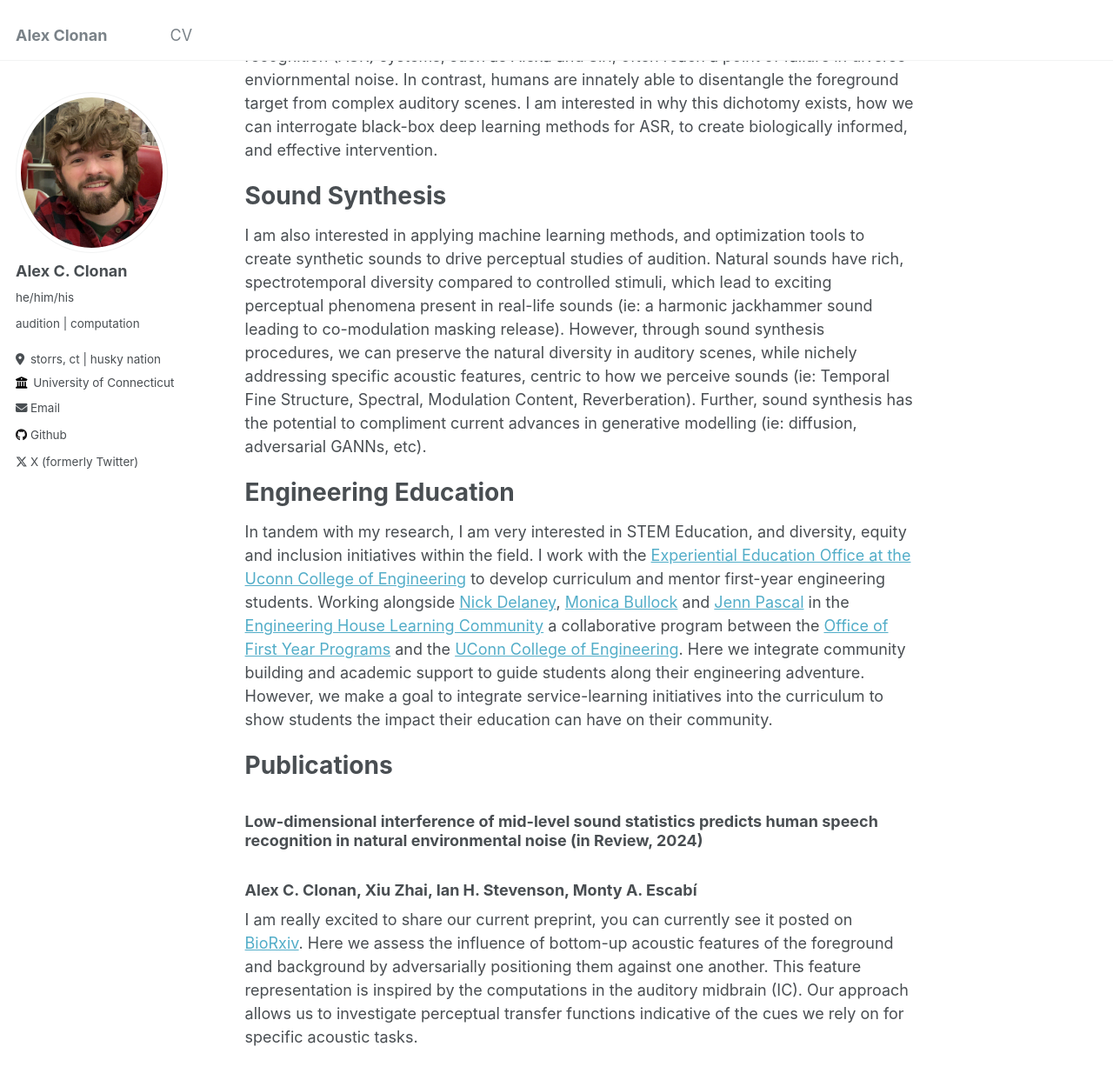
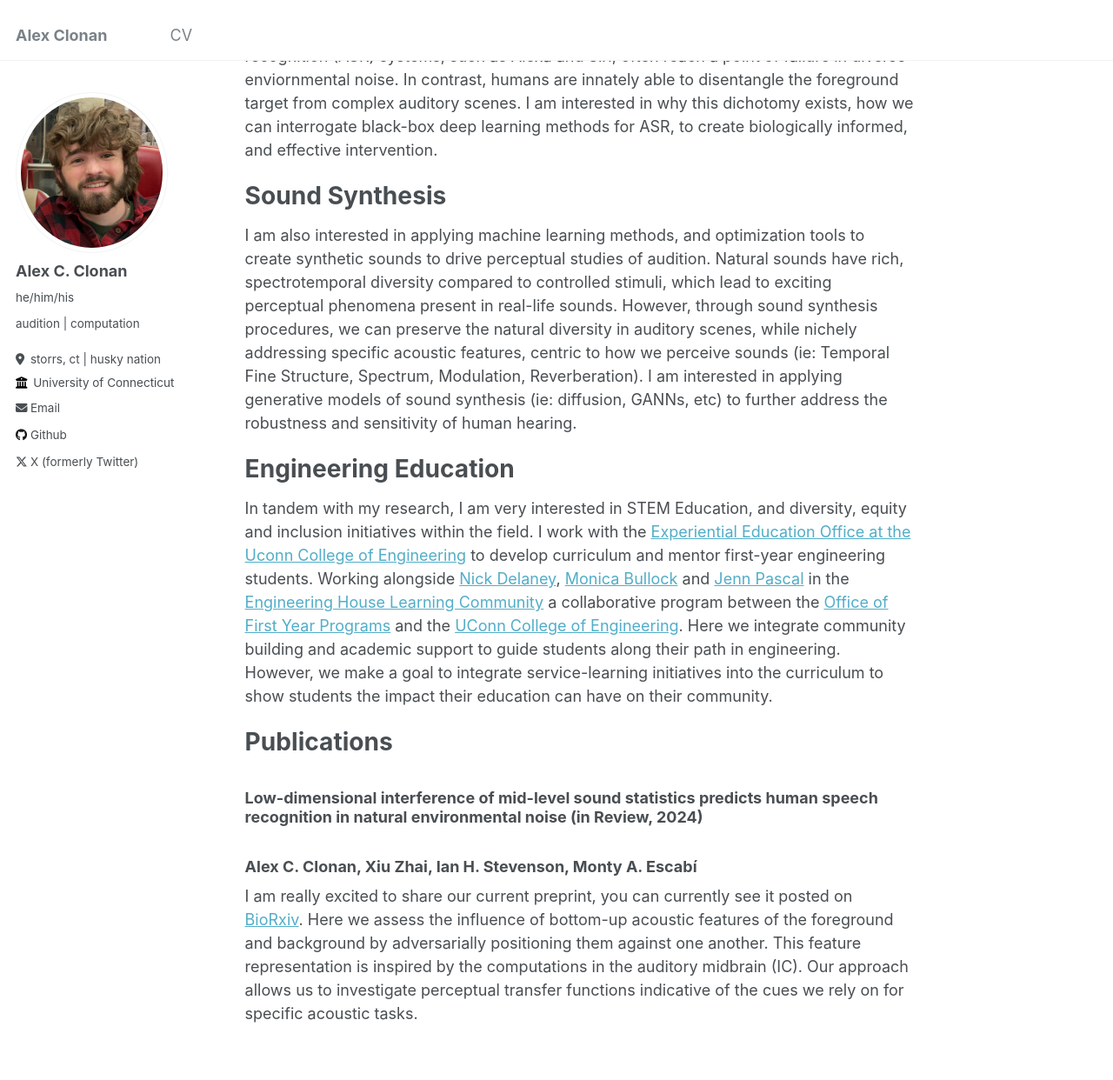
Before and after one commit to aclonan/aclonan.github.io, a Jekyll site: the page built from _pages/about.md, in a window 1280 px wide and 1400 px high, scrolled down 753 px. Shown: the top 1242 px of the window at 87% size. Built offline with Jekyll 4.4.1, drawn with Linux system fonts in a browser that asks for light colours.

Commit message:
Update about.md

```diff
--- a/_pages/about.md
+++ b/_pages/about.md
@@ -19,11 +19,11 @@ While my work is predominantly focused on human hearing, I am intersted in the d
 
 Sound Synthesis
 ======
-I am also interested in applying machine learning methods, and optimization tools to create synthetic sounds to drive perceptual studies of audition. Natural sounds have rich, spectrotemporal diversity compared to controlled stimuli, which lead to exciting perceptual phenomena present in real-life sounds (ie: a harmonic jackhammer sound leading to co-modulation masking release). However, through sound synthesis procedures, we can preserve the natural diversity in auditory scenes, while nichely addressing specific acoustic features, centric to how we perceive sounds (ie: Temporal Fine Structure, Spectral, Modulation Content, Reverberation). Further, sound synthesis has the potential to compliment current advances in generative modelling (ie: diffusion, adversarial GANNs, etc).
+I am also interested in applying machine learning methods, and optimization tools to create synthetic sounds to drive perceptual studies of audition. Natural sounds have rich, spectrotemporal diversity compared to controlled stimuli, which lead to exciting perceptual phenomena present in real-life sounds. However, through sound synthesis procedures, we can preserve the natural diversity in auditory scenes, while nichely addressing specific acoustic features, centric to how we perceive sounds (ie: Temporal Fine Structure, Spectrum, Modulation, Reverberation). I am interested in applying generative models of sound synthesis (ie: diffusion, GANNs, etc) to further address the robustness and sensitivity of human hearing.
 
 Engineering Education
 ======
-In tandem with my research, I am very interested in STEM Education, and diversity, equity and inclusion initiatives within the field. I work with the [Experiential Education Office at the Uconn College of Engineering](https://undergrad.engr.uconn.edu/experiential-education-staff/) to develop curriculum and mentor first-year engineering students. Working alongside [Nick Delaney](https://undergrad.engr.uconn.edu/advising-staff/nick-delaney-ece-advisor/), [Monica Bullock](https://undergrad.engr.uconn.edu/monica-bullock-program-administrator/) and [Jenn Pascal](https://chemical-biomolecular.engr.uconn.edu/people/faculty/pascal-jennifer/) in the [Engineering House Learning Community](https://undergrad.engr.uconn.edu/current-students-activities-organizations/engineering-living-learning-communities/engineering-house-learning-community/) a collaborative program between the [Office of First Year Programs](https://fyp.uconn.edu/) and the [UConn College of Engineering](https://engineering.uconn.edu/). Here we integrate community building and academic support to guide students along their engineering adventure. However, we make a goal to integrate service-learning initiatives into the curriculum to show students the impact their education can have on their community.
+In tandem with my research, I am very interested in STEM Education, and diversity, equity and inclusion initiatives within the field. I work with the [Experiential Education Office at the Uconn College of Engineering](https://undergrad.engr.uconn.edu/experiential-education-staff/) to develop curriculum and mentor first-year engineering students. Working alongside [Nick Delaney](https://undergrad.engr.uconn.edu/advising-staff/nick-delaney-ece-advisor/), [Monica Bullock](https://undergrad.engr.uconn.edu/monica-bullock-program-administrator/) and [Jenn Pascal](https://chemical-biomolecular.engr.uconn.edu/people/faculty/pascal-jennifer/) in the [Engineering House Learning Community](https://undergrad.engr.uconn.edu/current-students-activities-organizations/engineering-living-learning-communities/engineering-house-learning-community/) a collaborative program between the [Office of First Year Programs](https://fyp.uconn.edu/) and the [UConn College of Engineering](https://engineering.uconn.edu/). Here we integrate community building and academic support to guide students along their path in engineering. However, we make a goal to integrate service-learning initiatives into the curriculum to show students the impact their education can have on their community.
 
 Publications
 ======
```
